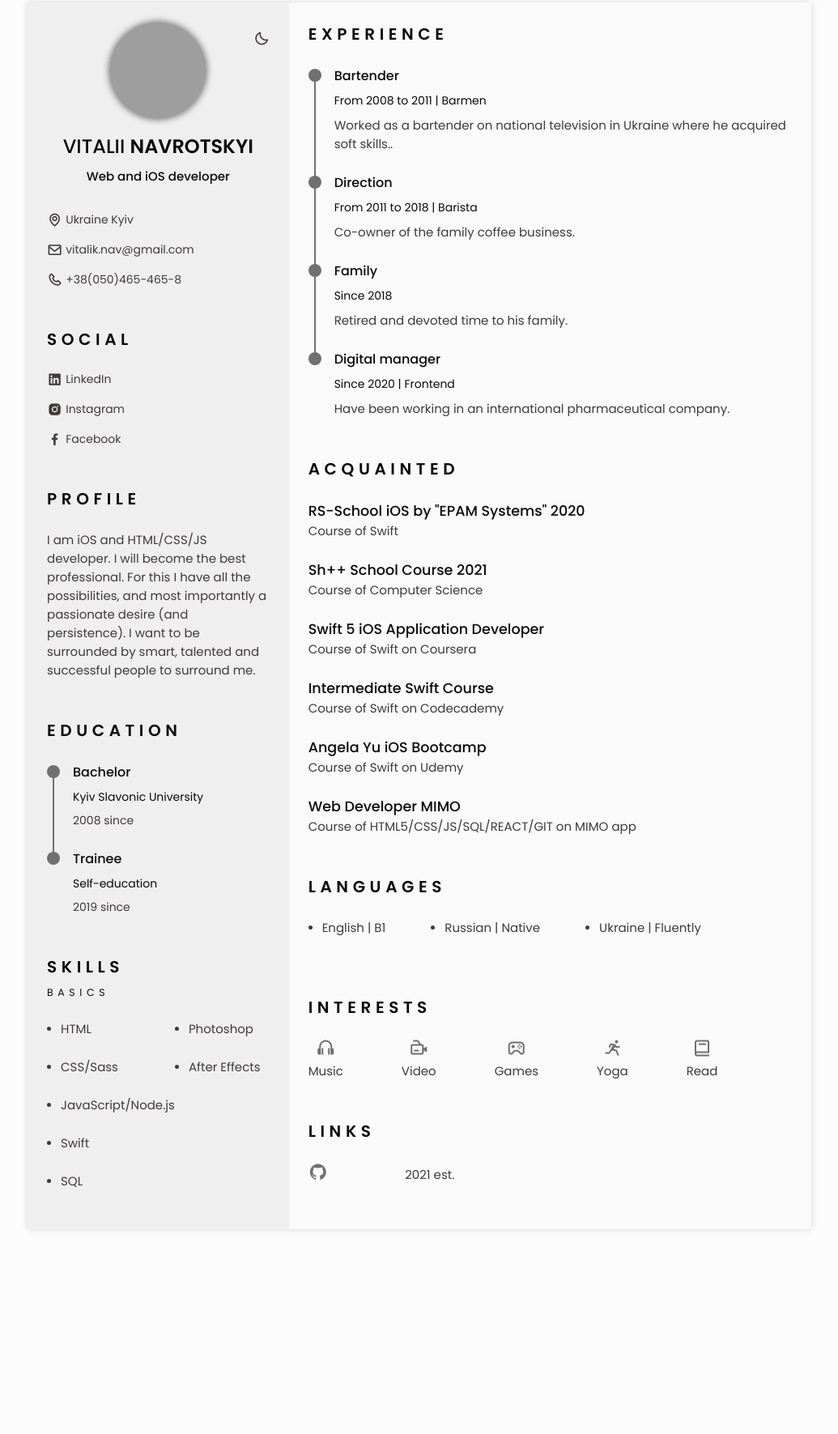
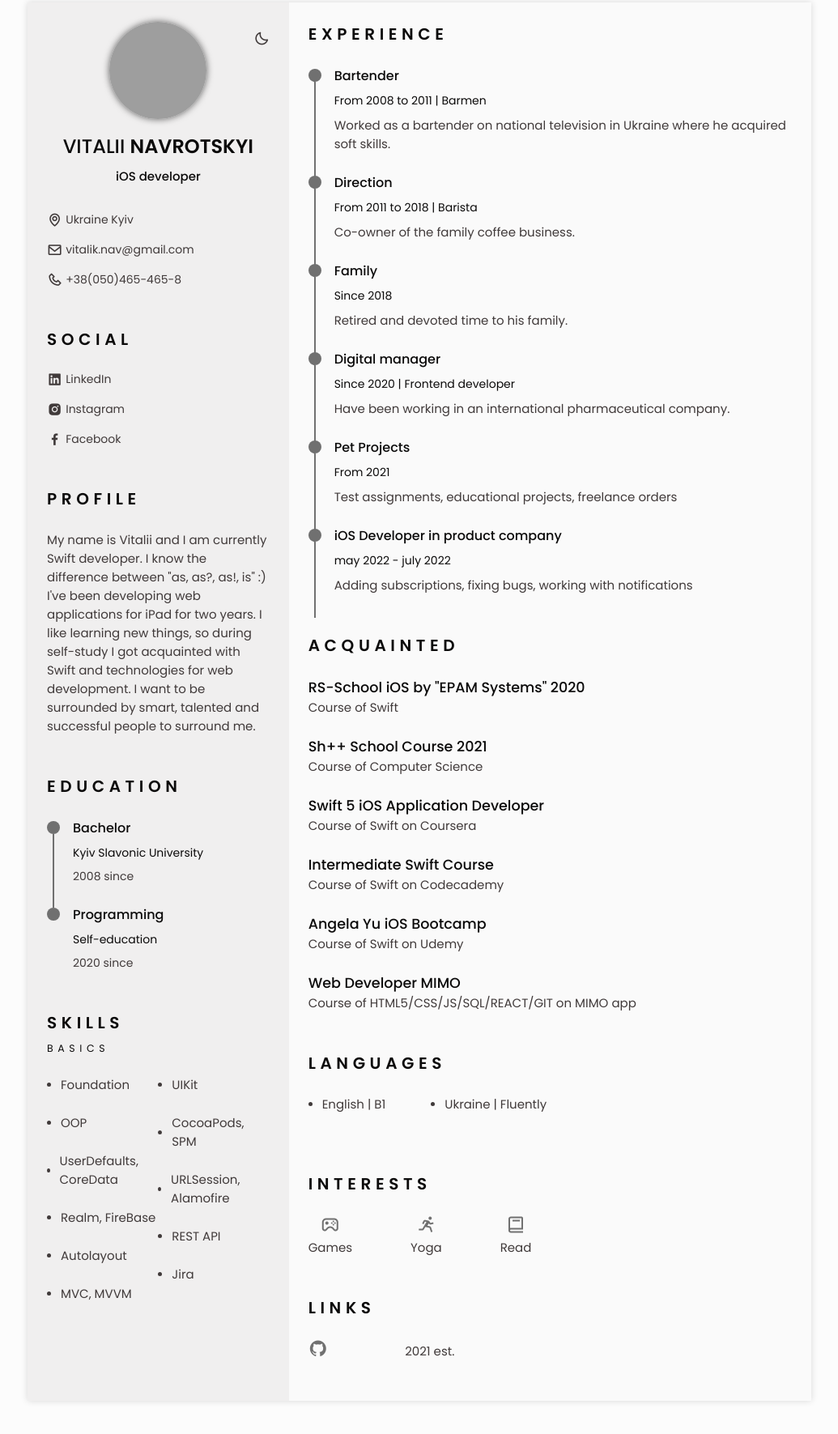
Before and after one commit to VNavrockij/vnavrockij.github.io, a plain HTML site: page index.html in a window 1280 px wide. Shown: the part 45-1816 px from the top of the page at 81% size, without its empty margins (122-1157 px from the left). Before the commit the page ends 1611 px from the top, so only its background shows below. Drawn offline with nearby package versions, Linux system fonts and the light colour scheme; grey boxes are pictures that could not be loaded.

Commit message:
feat: update CV

```diff
--- a/index.html
+++ b/index.html
@@ -72,7 +72,7 @@
                             <img src="img/photo.jpg" alt="my_photo" class="home__img">
 
                             <h1 class="home__title">VITALII <b>NAVROTSKYI</b></h1>
-                            <h3 class="home__profession">Web and iOS developer</h3>
+                            <h3 class="home__profession">iOS developer</h3>
                         </div>
 
                         <div class="home__address bd-grid">
@@ -116,7 +116,12 @@
                 <section class="profile section" id="profile">
                     <h2 class="section-title">Profile</h2>
 
-                    <p class="profile__description">I am iOS and HTML/CSS/JS developer. I will become the best professional. For this I have all the possibilities, and most importantly a passionate desire (and persistence). I want to be surrounded by smart, talented and successful people to surround me.</p>
+                    <p class="profile__description">My name is Vitalii and I am currently Swift developer.
+                        I know the difference between "as, as?, as!, is" :)
+                        I've been developing web applications for iPad for two years. I like learning new things, so during self-study I got
+                        acquainted with Swift and technologies for web development. I want to be surrounded by smart, talented and successful
+                        people to surround me.
+                    </p>
                 </section>
 
                 <!-- education -->
@@ -144,9 +149,9 @@
                             </div>
 
                             <div class="education__data bd-grid">
-                                <h3 class="education__title">Trainee</h3>
+                                <h3 class="education__title">Programming</h3>
                                 <span class="education__studies">Self-education</span>
-                                <span class="education__year">2019 since</span>
+                                <span class="education__year">2020 since</span>
                             </div>
                         </div>
                     </div>
@@ -160,33 +165,51 @@
                     <div class="skills__content bd-grid">
                         <ul class="skills__data">
                             <li class="skills__name">
-                                <span class="skills__circle"></span> HTML
+                                <span class="skills__circle"></span> Foundation
                             </li>
 
                             <li class="skills__name">
-                                <span class="skills__circle"></span> CSS/Sass
+                                <span class="skills__circle"></span> OOP
                             </li>
 
                             <li class="skills__name">
-                                <span class="skills__circle"></span> JavaScript/Node.js
+                                <span class="skills__circle"></span> UserDefaults, CoreData
                             </li>
 
                             <li class="skills__name">
-                                <span class="skills__circle"></span> Swift
+                                <span class="skills__circle"></span> Realm, FireBase
                             </li>
 
                             <li class="skills__name">
-                                <span class="skills__circle"></span> SQL
+                                <span class="skills__circle"></span> Autolayout
                             </li>
+
+                            <li class="skills__name">
+                                <span class="skills__circle"></span> MVC, MVVM
+                            </li>
+
+
                         </ul>
 
                         <ul class="skills__data">
                             <li class="skills__name">
-                                <span class="skills__circle"></span> Photoshop
+                                <span class="skills__circle"></span> UIKit
                             </li>
 
                             <li class="skills__name">
-                                <span class="skills__circle"></span> After Effects
+                                <span class="skills__circle"></span> CocoaPods, SPM
+                            </li>
+
+                            <li class="skills__name">
+                                <span class="skills__circle"></span> URLSession, Alamofire
+                            </li>
+
+                            <li class="skills__name">
+                                <span class="skills__circle"></span> REST API
+                            </li>
+
+                            <li class="skills__name">
+                                <span class="skills__circle"></span> Jira
                             </li>
                         </ul>
                     </div>
@@ -209,7 +232,7 @@
                             <div class="experience__data bd-grid">
                                 <h3 class="experience__title">Bartender</h3>
                                 <span class="experience__company">From 2008  to 2011 | Barmen</span>
-                                <p class="experience__description">Worked as a bartender on national television in Ukraine where he acquired soft skills..</p>
+                                <p class="experience__description">Worked as a bartender on national television in Ukraine where he acquired soft skills.</p>
                             </div>
                         </div>
 
@@ -239,30 +262,46 @@
                             </div>
                         </div>
 
-                        <!-- <div class="experience__content">
+                        <div class="experience__content">
                             <div class="experience__time">
                                 <span class="experience__rounder"></span>
                                 <span class="experience__line"></span>
                             </div>
 
                             <div class="experience__data bd-grid">
-                                <h3 class="experience__title">IT</h3>
-                                <span class="experience__company">From 2020</span>
-                                <p class="experience__description">Start IT career.</p>
+                                <h3 class="experience__title">Digital manager</h3>
+                                <span class="experience__company">Since 2020 | Frontend developer</span>
+                                <p class="experience__description">Have been working in an international pharmaceutical company.</p>
                             </div>
-                        </div> -->
+                        </div>
 
                         <div class="experience__content">
                             <div class="experience__time">
                                 <span class="experience__rounder"></span>
+                                <span class="experience__line"></span>
                             </div>
 
                             <div class="experience__data bd-grid">
-                                <h3 class="experience__title">Digital manager</h3>
-                                <span class="experience__company">Since 2020 | Frontend</span>
-                                <p class="experience__description">Have been working in an international pharmaceutical company.</p>
+                                <h3 class="experience__title">Pet Projects</h3>
+                                <span class="experience__company">From 2021</span>
+                                <p class="experience__description">Test assignments, educational projects, freelance orders</p>
                             </div>
                         </div>
+
+                        <div class="experience__content">
+                            <div class="experience__time">
+                                <span class="experience__rounder"></span>
+                                <span class="experience__line"></span>
+                            </div>
+
+                            <div class="experience__data bd-grid">
+                                <h3 class="experience__title">iOS Developer in product company</h3>
+                                <span class="experience__company">may 2022 - july 2022</span>
+                                <p class="experience__description">Adding subscriptions, fixing bugs, working with notifications</p>
+                            </div>
+                        </div>
+
+
                     </div>
                 </section>
 
@@ -313,9 +352,9 @@
                                 <span class="languages__circle"></span> English | B1
                             </li>
 
-                            <li class="languages__name">
+                            <!-- <li class="languages__name">
                                 <span class="languages__circle"></span> Russian |  Native
-                            </li>
+                            </li> -->
 
                             <li class="languages__name">
                                 <span class="languages__circle"></span>  Ukraine | Fluently
@@ -328,7 +367,7 @@
                         <h2 class="section-title">Interests</h2>
 
                         <div class="interests__container bd-grid">
-                            <div class="interests__content">
+                            <!-- <div class="interests__content">
                                 <i class='bx bx-headphone interests__icon' ></i>
                                 <span class="interests__name">Music</span>
                             </div>
@@ -336,7 +375,7 @@
                             <div class="interests__content">
                                 <i class='bx bx-video-recording interests__icon' ></i>
                                 <span class="interests__name">Video</span>
-                            </div>
+                            </div> -->
 
                             <div class="interests__content">
                                 <i class='bx bx-joystick interests__icon' ></i>
```
